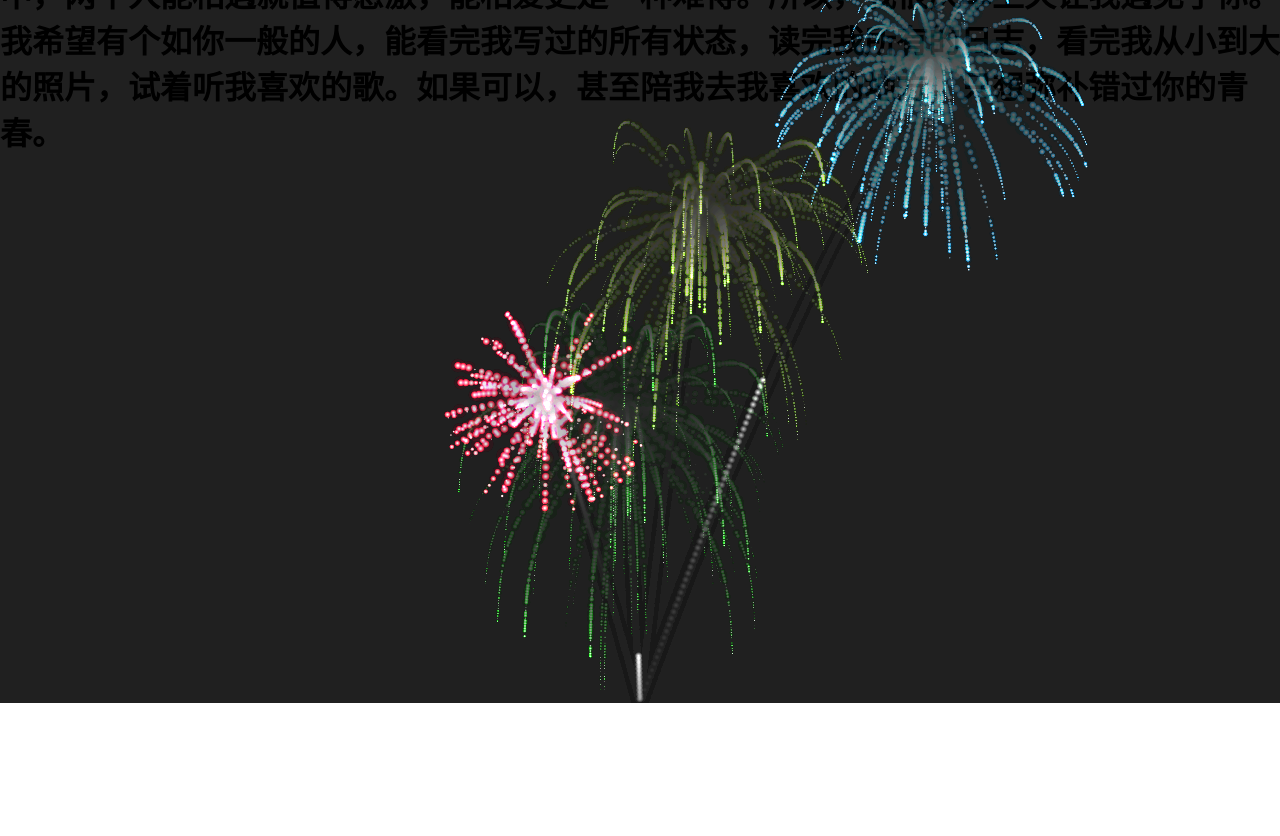
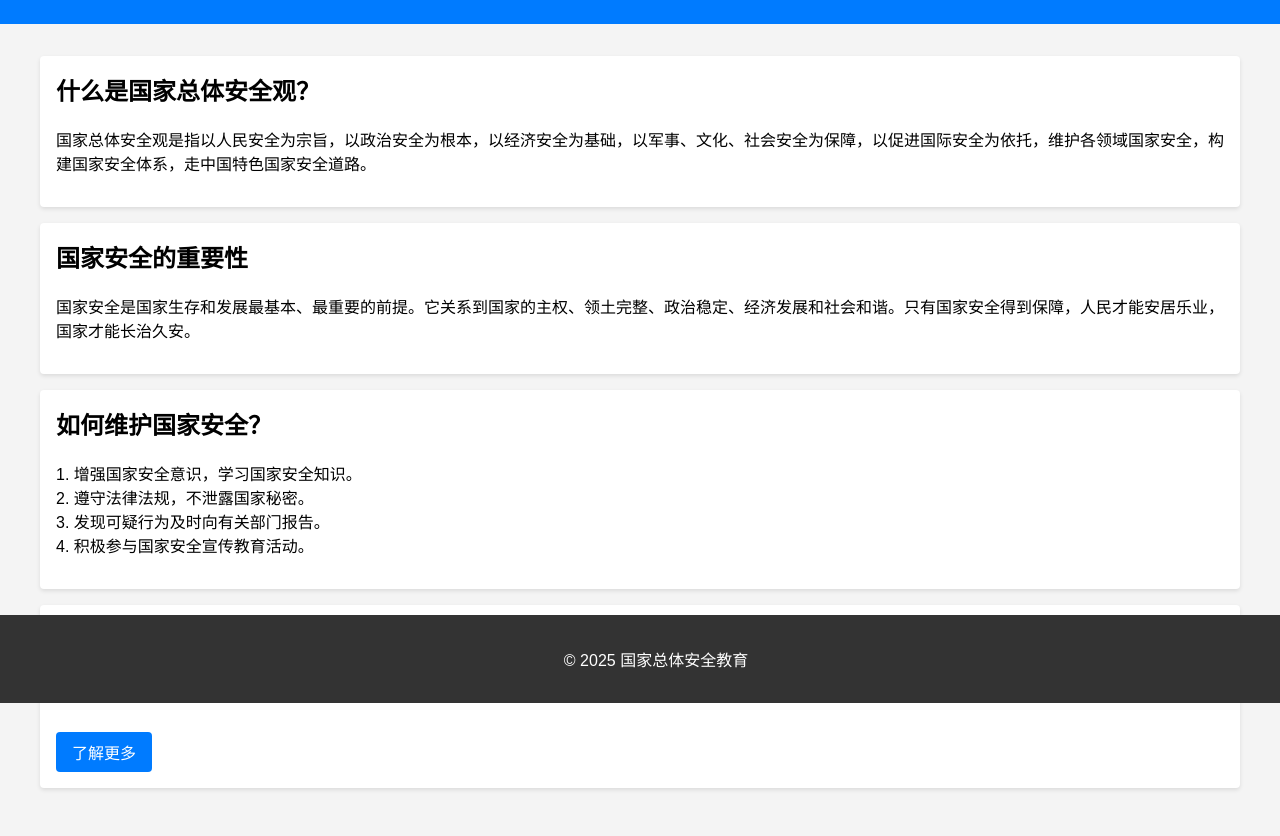
Before and after one commit to zhuwei1111/fireworks.github.io, a plain HTML site: page index.html in a window 1280 px wide. Shown: the part 97-933 px from the top of the page. Before the commit the page ends 800 px from the top, so only its background shows below. Drawn offline with nearby package versions, Linux system fonts and the light colour scheme.

Commit message:
Update index.html

```diff
--- a/index.html
+++ b/index.html
@@ -1,34 +1,95 @@
 <!DOCTYPE html>
-<html lang="zh">
+<html lang="zh-CN">
 <head>
   <meta charset="UTF-8">
-	<meta http-equiv="X-UA-Compatible" content="IE=edge,chrome=1">
   <meta name="viewport" content="width=device-width, initial-scale=1.0">
-	<title>I LOVE YOU</title>
-	<link rel="stylesheet" type="text/css" href="css/normalize.css" />
-	<link rel="stylesheet" type="text/css" href="css/htmleaf-demo.css">
+  <title>4.15国家总体安全教育</title>
+  <style>
+    body {
+      font-family: Arial, sans-serif;
+      margin: 0;
+      padding: 0;
+      background-color: #f4f4f4;
+    }
+    .header {
+      background-color: #007bff;
+      color: white;
+      padding: 1rem;
+      text-align: center;
+    }
+    .container {
+      max-width: 1200px;
+      margin: 0 auto;
+      padding: 2rem;
+    }
+    .section {
+      background-color: white;
+      margin-bottom: 1rem;
+      padding: 1rem;
+      border-radius: 4px;
+      box-shadow: 0 2px 4px rgba(0, 0, 0, 0.1);
+    }
+    .section h2 {
+      margin-top: 0;
+    }
+    .footer {
+      background-color: #333;
+      color: white;
+      text-align: center;
+      padding: 1rem;
+      position: fixed;
+      width: 100%;
+      bottom: 0;
+    }
+    .button {
+      display: inline-block;
+      background-color: #007bff;
+      color: white;
+      padding: 0.5rem 1rem;
+      text-decoration: none;
+      border-radius: 4px;
+      margin-top: 1rem;
+    }
+    .button:hover {
+      background-color: #0056b3;
+    }
+  </style>
 </head>
 <body>
-	<div class="htmleaf-container">
-		<header class="htmleaf-header">
-			<h1>有人说，人的一生会遇到2920万人，而两个人相爱的概率只有0.000049。在这茫茫人海中，两个人能相遇就值得感激，能相爱更是一种难得。所以，我很庆幸上天让我遇见了你。我希望有个如你一般的人，能看完我写过的所有状态，读完我所有的日志，看完我从小到大的照片，试着听我喜欢的歌。如果可以，甚至陪我去我喜欢的地方，只想弥补错过你的青春。 <span></span></h1>
-			<div class="htmleaf-links">
+<header class="header">
+  <h1>4.15国家总体安全教育</h1>
+</header>
+<div class="container">
+  <div class="section">
+    <h2>什么是国家总体安全观？</h2>
+    <p>国家总体安全观是指以人民安全为宗旨，以政治安全为根本，以经济安全为基础，以军事、文化、社会安全为保障，以促进国际安全为依托，维护各领域国家安全，构建国家安全体系，走中国特色国家安全道路。</p>
   </div>
-		</header>
+  <div class="section">
+    <h2>国家安全的重要性</h2>
+    <p>国家安全是国家生存和发展最基本、最重要的前提。它关系到国家的主权、领土完整、政治稳定、经济发展和社会和谐。只有国家安全得到保障，人民才能安居乐业，国家才能长治久安。</p>
   </div>
-
-	<script src="http://libs.baidu.com/jquery/2.1.1/jquery.min.js" type="text/javascript"></script>
-	<script>window.jQuery || document.write('<script src="js/jquery-1.11.0.min.js"><\/script>')</script>
-	<script type="text/javascript" src="js/jquery.fireworks.js"></script>
-	<script type="text/javascript">
-		$('.htmleaf-container').fireworks({
-		  sound: false, // sound effect
-		  opacity: 0.9,
-		  width: '100%',
-		  height: '100%'
+  <div class="section">
+    <h2>如何维护国家安全？</h2>
+    <p>1. 增强国家安全意识，学习国家安全知识。<br>
+      2. 遵守法律法规，不泄露国家秘密。<br>
+      3. 发现可疑行为及时向有关部门报告。<br>
+      4. 积极参与国家安全宣传教育活动。</p>
+  </div>
+  <div class="section">
+    <h2>相关活动与资源</h2>
+    <p>了解更多国家安全教育活动和资源，请点击以下链接：</p>
+    <a href="#" class="button">了解更多</a>
+  </div>
+</div>
+<footer class="footer">
+  <p>&copy; 2025 国家总体安全教育</p>
+</footer>
+<script>
+  // 简单的JavaScript示例：点击按钮显示提示信息
+  document.querySelector('.button').addEventListener('click', function(event) {
+    event.preventDefault(); // 阻止默认链接行为
+    alert('感谢您的关注！请访问相关官方网站获取更多信息。');
   });
 </script>
-<audio id="bgmMusic" src="vip.mp3" autoplay="autoplay" loop="loop" preload="auto" type="audio/mp3"></audio>
-
 </body>
 </html>
```
Lines whose indentation alone changed are shown as unchanged.
